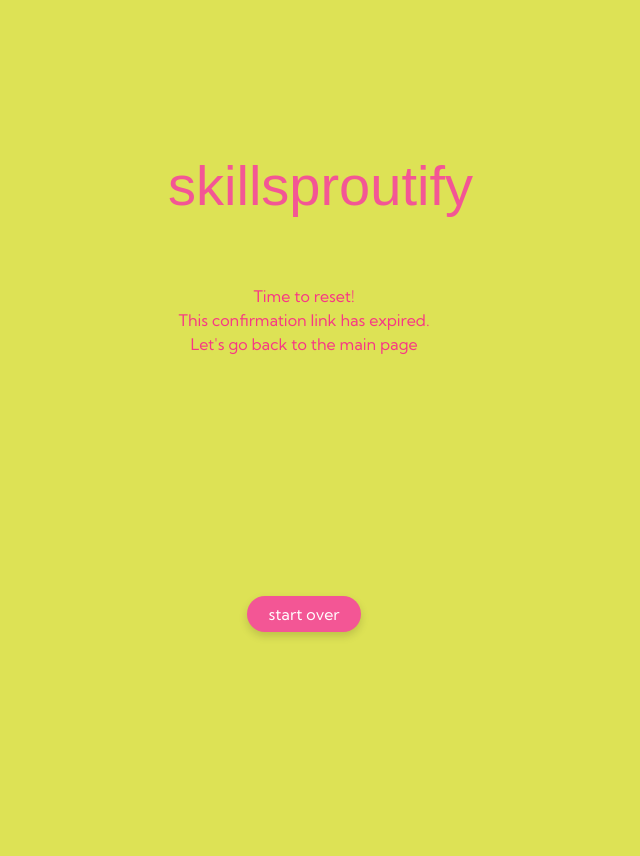
After one commit to Berilkdd/skillsproutify, a Django app: template accounts/templates/account/email_confirm.html in a window 1280 px wide. The commit adds this page. Shown: the whole page, without its empty margins (336-976 px from the left). Run offline with Django 4.2, Linux system fonts and the light colour scheme; the template is opened without the code that fills it, so the values that code supplies are empty; some libraries are stand-ins or nearby versions; some web fonts are replaced.

Commit message:
Add expired email flow

```diff
--- /dev/null
+++ b/accounts/templates/account/email_confirm.html
@@ -0,0 +1,35 @@
+{% extends "auth_base.html" %}
+{% load static %}
+
+{% block content %}
+
+<div class="inner-box">
+
+    <header class="text-center">
+        <h1 class="logo">
+            skillsproutify
+        </h1>
+    </header>
+
+    <div class="mt-5">
+
+        <p class="primary-description">
+            Time to reset!
+        </p>
+
+        <p class="primary-description" style="margin-bottom: 15rem;">
+            This confirmation link has expired.<br>
+            Let's go back to the main page<br>
+        </p>
+
+        <a href="{% url 'home' %}" style="text-decoration: none; display: block;">
+            <button class="primary-btn" type="button">
+                start over
+            </button>
+        </a>
+
+    </div>
+
+</div>
+
+{% endblock %}
--- a/accounts/templates/account/password_reset_from_key_done.html
+++ b/accounts/templates/account/password_reset_from_key_done.html
@@ -13,7 +13,6 @@
 
     <div class="mt-5">
 
-        <!-- Başarı Mesajı Alanı -->
         <div style="margin-bottom: 12.8rem;">
             <p class="primary-description">
                 Password changed successfully!
@@ -25,7 +24,6 @@
             </p>
         </div>
 
-        <!-- Giriş Sayfasına Döndüren primary-btn -->
         <a href="{% url 'account_login' %}" style="text-decoration: none; display: block;">
             <button class="primary-btn" type="button">
                 log-in
--- a/learning/views.py
+++ b/learning/views.py
@@ -52,7 +52,6 @@ def selected_roles(request):
         {"roles": roles, "form": form}
     )
 
-
 @login_required
 def delete_job_role(request, role_id):
 
```
Also changed, not shown: accounts/views.py (line endings or trailing spaces), db.sqlite3, skillsproutify/settings.py (line endings or trailing spaces).
